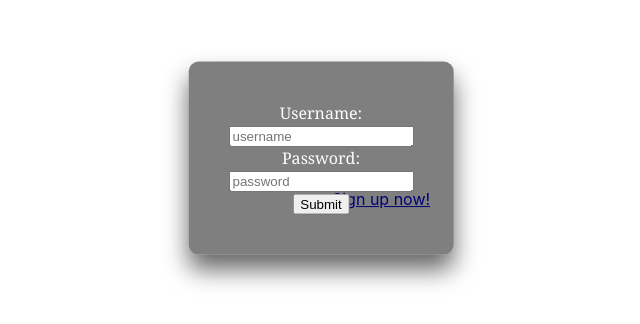
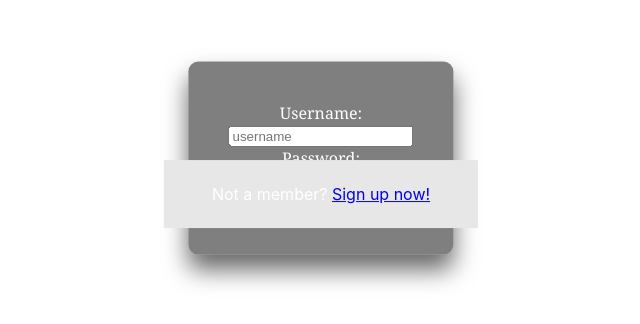
Before and after one commit to riannacastro/first-store-frontend, a React (Create React App) app: page /signin in a window 1280 px wide. Shown: the part 242-566 px from the top of the page, without its empty margins (319-959 px from the left). Built offline with nearby package versions, Linux system fonts and the light colour scheme.

Commit message:
changes to css

```diff
--- a/src/components/user/Signin.js
+++ b/src/components/user/Signin.js
@@ -21,7 +21,9 @@ export default class Login extends Component {
                     < br />
                     <input type="submit" />
                 </form>
+                <div className='signup-link'>
                 Not a member? <Link to="/signup">Sign up now!</Link>
+                </div>
             </div>
         )
     }
--- a/src/css/AllCard.css
+++ b/src/css/AllCard.css
@@ -32,7 +32,7 @@
     position: absolute;
     top: 30%;
     left: -20%;
-    font-size: 7em;
+    font-size: 12em;
     font-weight: 800;
     font-style: italic;
     color: rgba(255, 255, 255, 0.04);
--- a/src/css/App.css
+++ b/src/css/App.css
@@ -25,3 +25,11 @@
   padding-right: 15px;
   color: white;
 }
+
+#home-link:hover {
+  color:yellow
+}
+
+#home-link link:active {
+  color:yellow
+}
--- a/src/css/Container.css
+++ b/src/css/Container.css
@@ -2,6 +2,6 @@
   display: grid;
   margin: 40px 100px 120px 80px;
   padding-left: 150px;
-  grid-template-columns: repeat(3, 1fr);
+  grid-template-columns: repeat(4, 1fr);
   grid-auto-rows: 500px;
 }
--- a/src/css/Signin.css
+++ b/src/css/Signin.css
@@ -22,3 +22,16 @@
   box-shadow: 0 15px 25px rgba(0,0,0,.6);
   border-radius: 10px;
 }
+
+.signup-link {
+  pointer-events: auto;
+	cursor: pointer;
+	background: #e7e7e7;
+	border: none;
+	padding: 1.5rem 3rem;
+	margin: 0px 0px 10px;
+	font-family: inherit;
+	font-size: inherit;
+	position: relative;
+	display: inline-block;
+}
```
